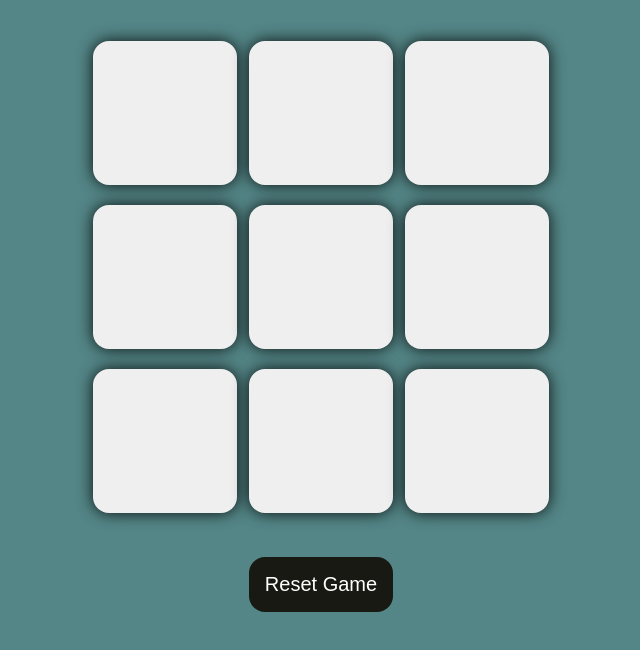
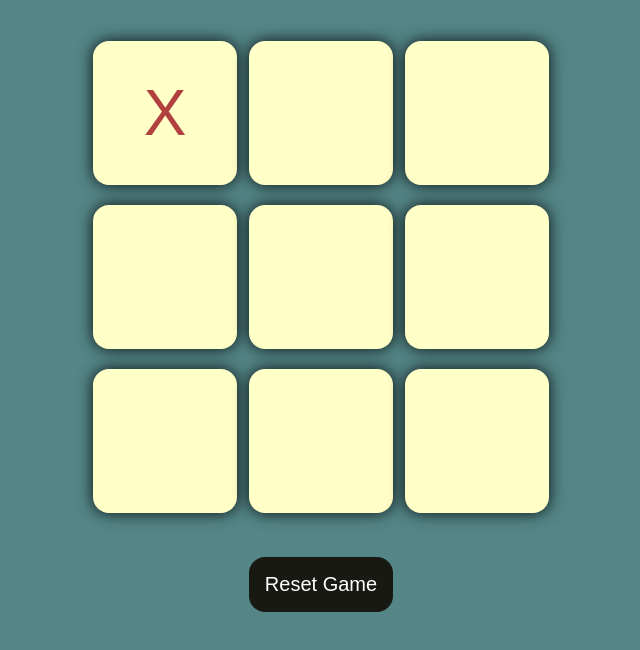
Before and after one commit to Nomaan234/tic-tac-toe, a plain HTML site: page index.html in a window 1280 px wide. Both pictures are taken after a click on the button 484 px from the left and 153 px from the top of the page. Shown: the part 40-690 px from the top of the page, without its empty margins (319-959 px from the left). Drawn offline with Linux system fonts and the light colour scheme.

Commit message:
adding winning pattern

```diff
--- a/index.html
+++ b/index.html
@@ -24,6 +24,6 @@
     </div>
     <button id="reset-btn">Reset Game </button>
     </main>
-
+    <script src="script.js"></script>
 </body>
 </html>
--- a/script.js
+++ b/script.js
@@ -0,0 +1,50 @@
+let boxes = document.querySelectorAll(".box");
+let reset = document.querySelector("#reset-btn");
+
+turnX = true; //playerX or playerO
+
+const winPattern = [
+
+    [0,1,2],
+    [0,3,6,],
+    [0,4,8],
+    [1,4,7],
+    [2,5,8],
+    [2,4,6],
+    [3,4,5],
+    [6,7,8],
+];
+
+boxes.forEach((box)=>{
+    box.addEventListener("click" ,()=>{
+
+       if(turnX)
+       {
+         box.innerText = "X";
+         turnX=false;
+       }
+       else{
+         box.innerText = "O";
+         turnX=true;
+       }
+       box.disabled =true;
+       checkWinner();
+    });
+});
+
+const checkWinner = () => {
+for (let pattern of winPattern)
+{
+let pos1val =boxes[pattern[0]].innerText ;
+let pos2val =boxes[pattern[1]].innerText ;
+let pos3val =boxes[pattern[2]].innerText ;
+
+if(pos1val != "" && pos2val != "" && pos3val != "" )
+{
+    if(pos1val === pos2val && pos2val === pos3val)
+    {
+        console.log(`winner ${pos1val}`);
+    }
+}
+}
+};
--- a/style.css
+++ b/style.css
@@ -36,6 +36,7 @@ body{
     box-shadow: 0 0 1rem rgba(0, 0, 0, .9);
     font-size: 8vmin;
     color: #b0413e;
+    background-color: #ffffc7;
 
 }
 
```
